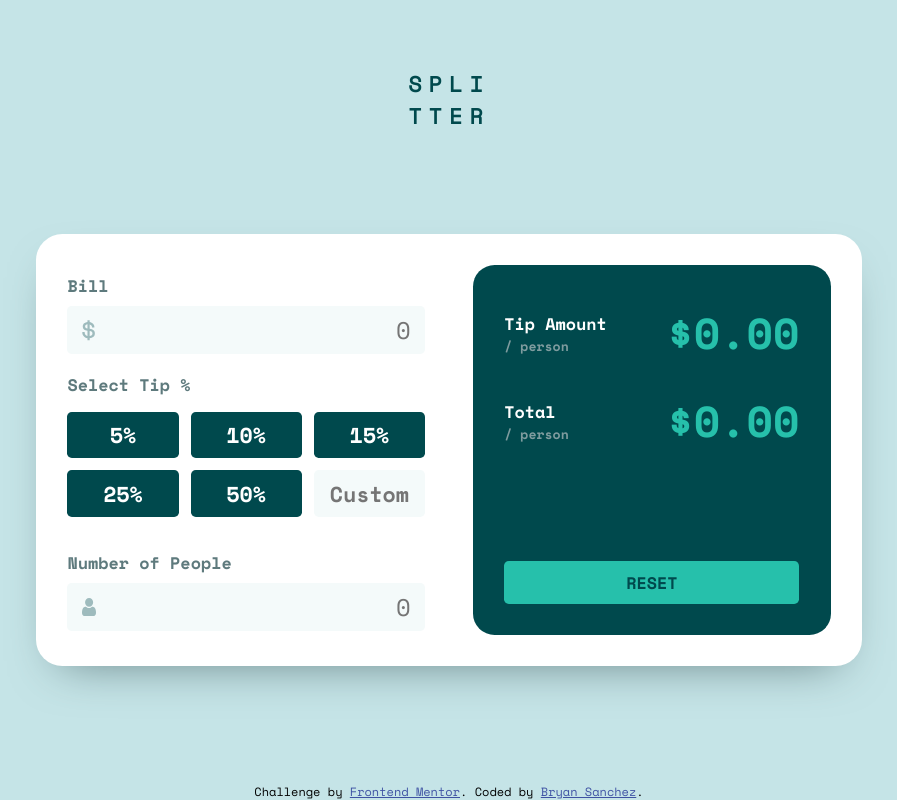
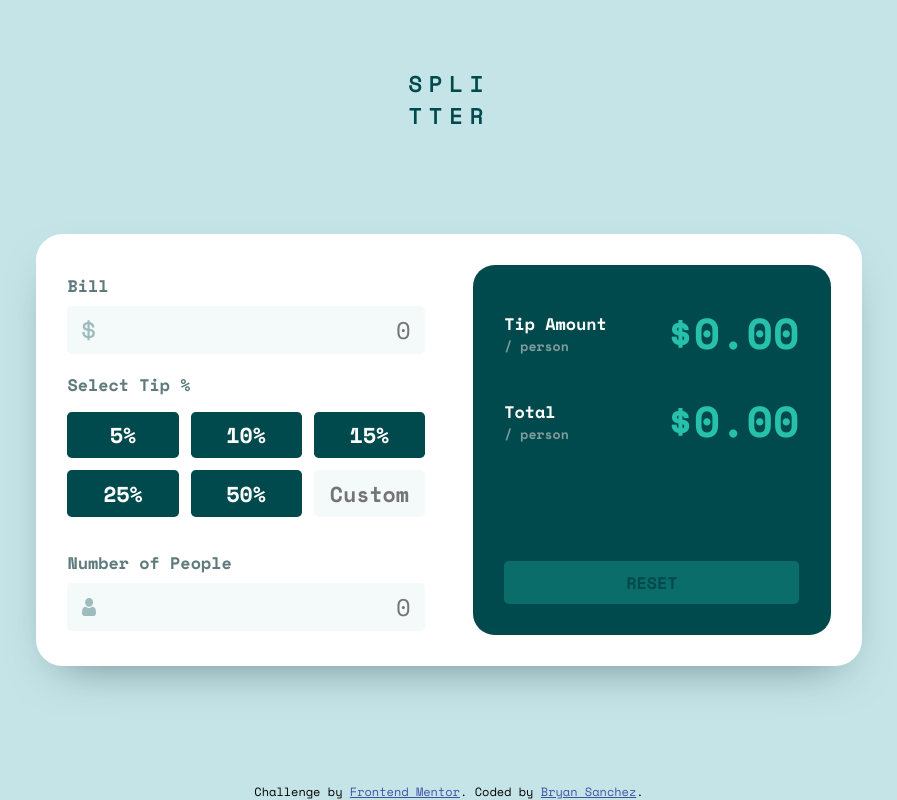
Before and after one commit to 0-BSCode/tip-calculator-app-main, a React (Create React App) app: page / in a window 1280 px wide. Shown: the whole page, without its empty margins (191-1088 px from the left). Built offline with nearby package versions, Linux system fonts and the light colour scheme.

Commit message:
Made buttons reset

```diff
--- a/src/components/Card.js
+++ b/src/components/Card.js
@@ -7,7 +7,7 @@ import React from 'react'
 const Card = () => {
 
   const [bill, setBill] = useState('');
-  const [percent, setPercent] = useState('');
+  const [percent, setPercent] = useState('NaN');
   const [people, setPeople] = useState('');
   const [tipAmount, setTip] = useState('0.00');
   const [totalAmount, setTotal] = useState('0.00');
@@ -37,6 +37,7 @@ const Card = () => {
     setBill('');
     setPercent('NaN');
     setPeople('');
+    setTipSelected(6);
   }
 
   /*
```
